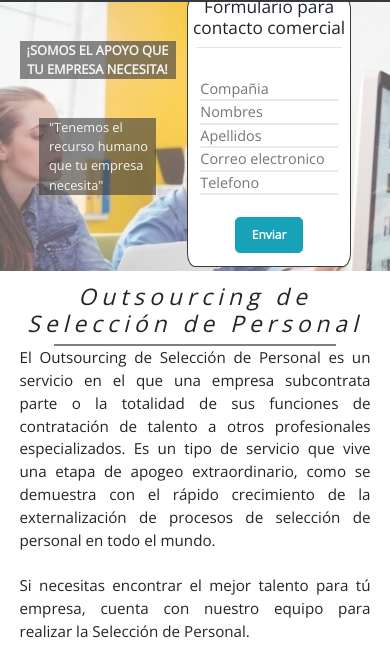
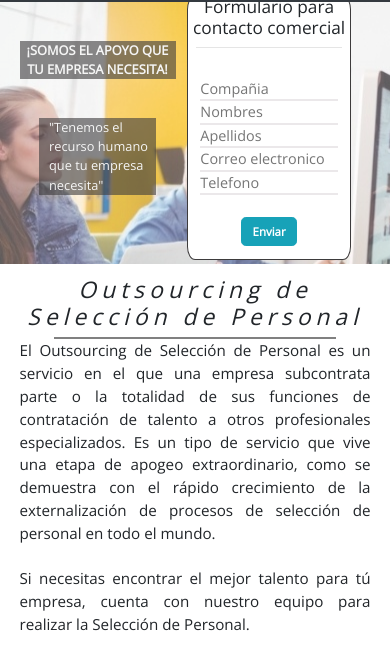
Before and after one commit to ever012/job-outsouring-group, a plain HTML site: page index.html in a window 390 px wide. Shown: the part 90-737 px from the top of the page. Drawn offline with nearby package versions, Linux system fonts and the light colour scheme.

Commit message:
segundos cambios en el responsive del boton enviar index.html

```diff
--- a/estilos/index.css
+++ b/estilos/index.css
@@ -300,7 +300,8 @@ nav ul li a{
 }
 .torso_superior form .btn-info{
     margin-bottom: 8%;
-    font-size: smaller;
+    padding: 5px 10px;
+    font-size: 0.8em;
     font-weight: bold;
 }
 .torso_superior .cuadro1{
```
